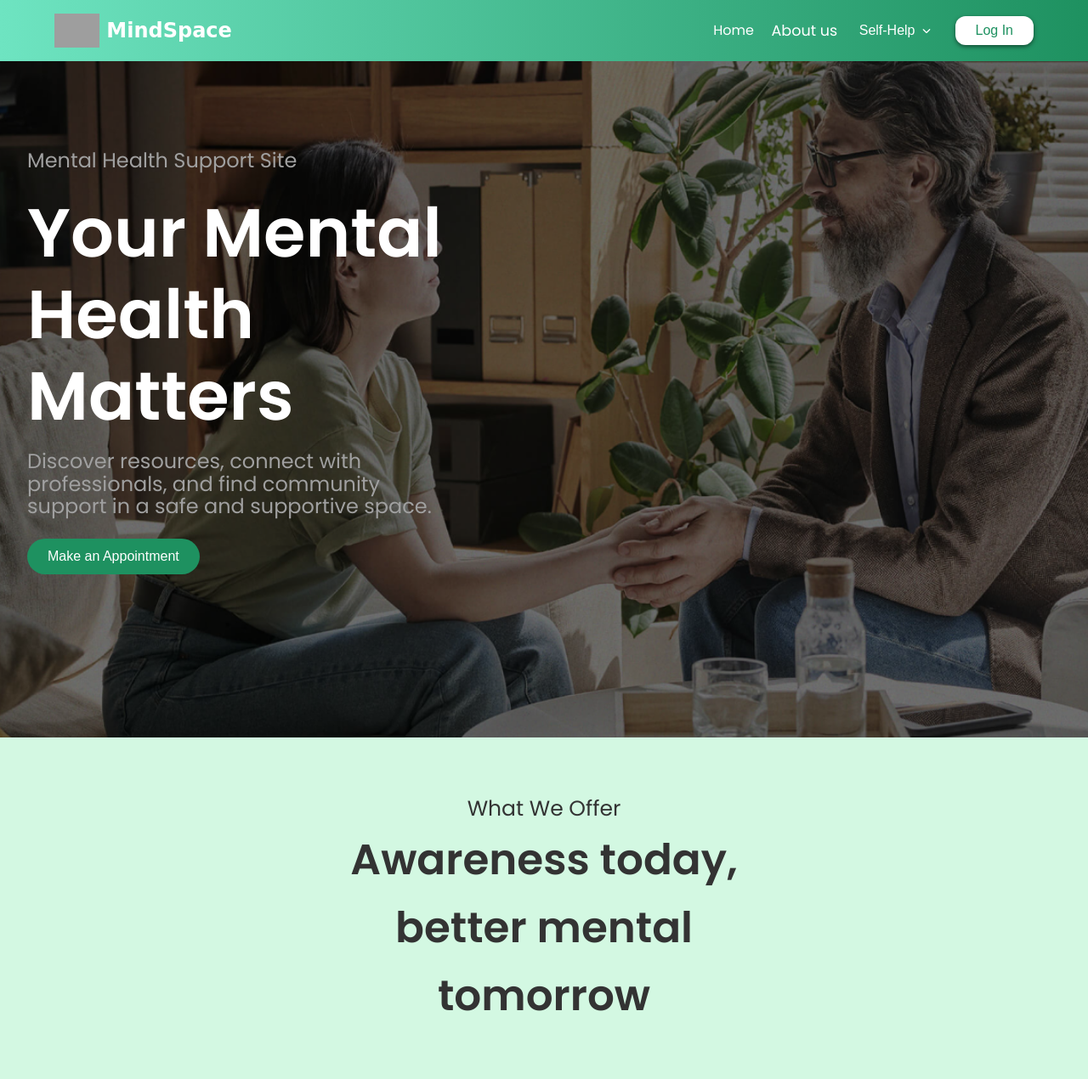
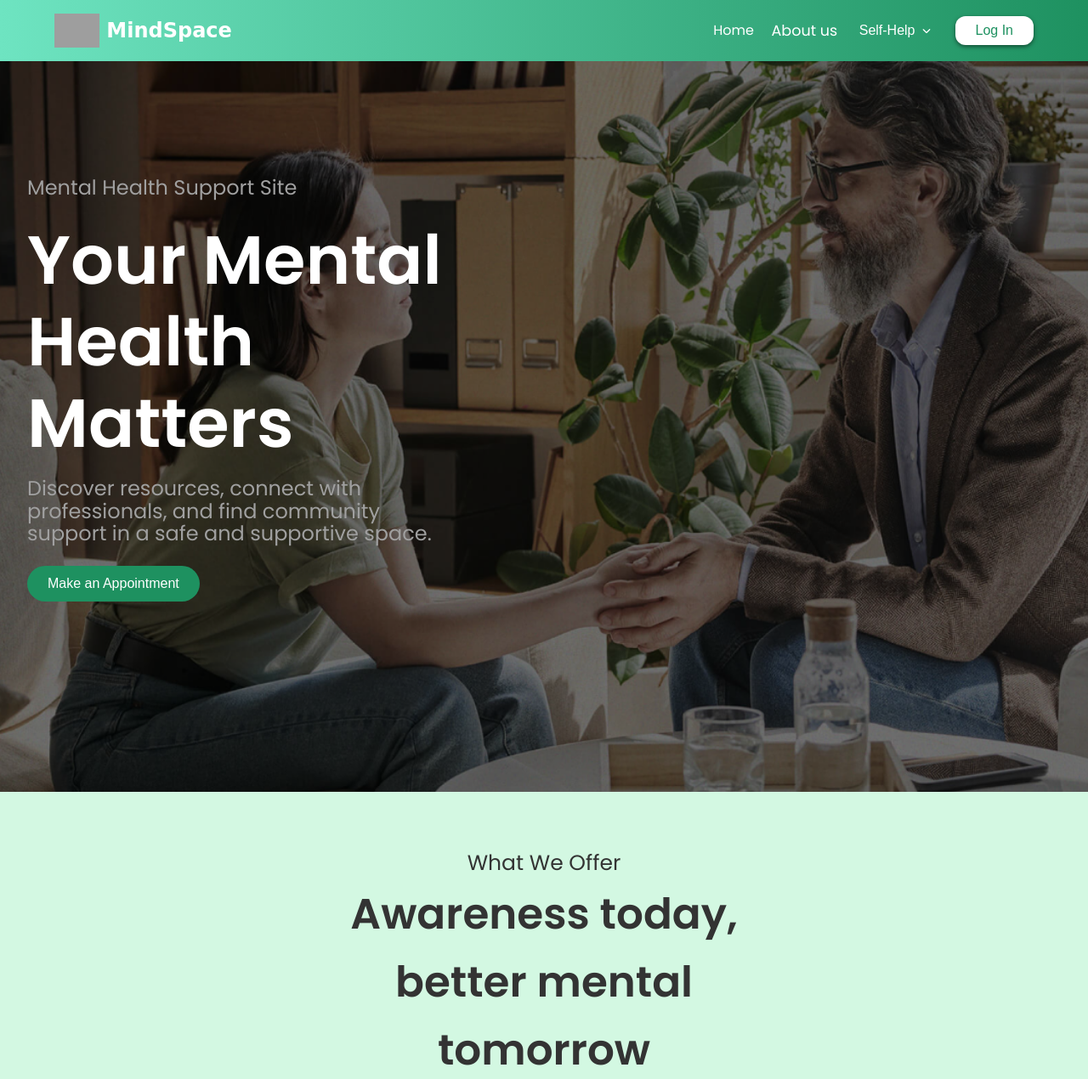
Before and after one commit to aaronjalapon/Mental_Health_Support_Site, a PHP site: page /html/index.html in a window 1280 px wide. Shown: the top 1270 px of the page at 85% size. Run offline with PHP 8.4, Linux system fonts and the light colour scheme; some web fonts are replaced; grey boxes are pictures that could not be loaded.

Commit message:
landing page update

```diff
--- a/css/langding_page.css
+++ b/css/langding_page.css
@@ -278,7 +278,7 @@ body {
   background-position: 75% 35%;
   background-repeat: no-repeat;
   background-color: #fff;
-  padding: 4rem 1rem;
+  padding: 6rem 1rem;
   background-size: cover;
 }
 .hero-content{
```
